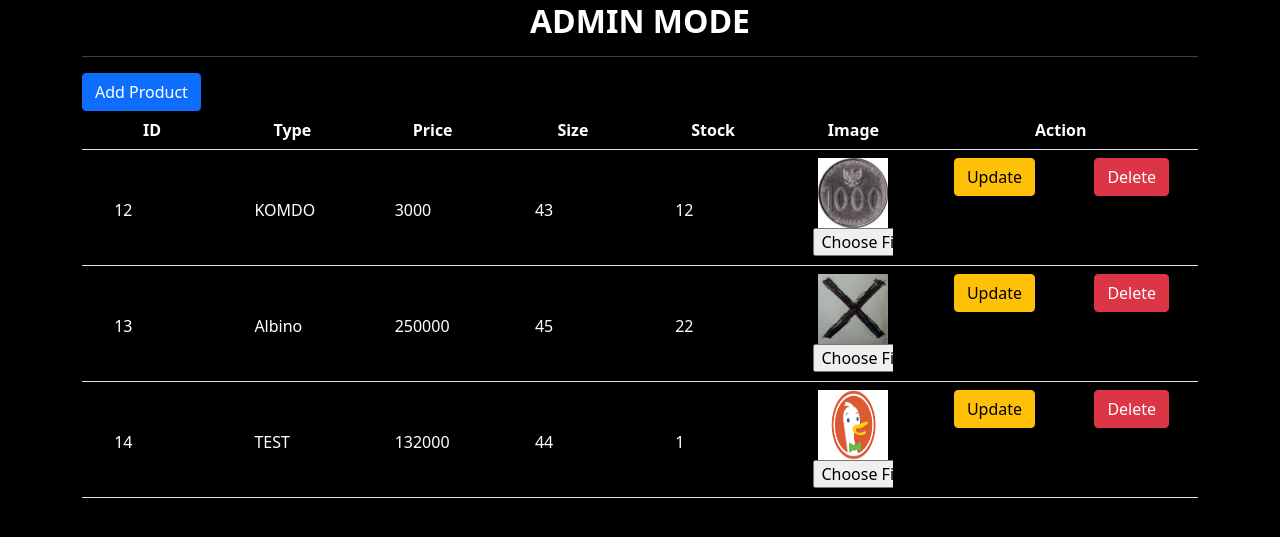
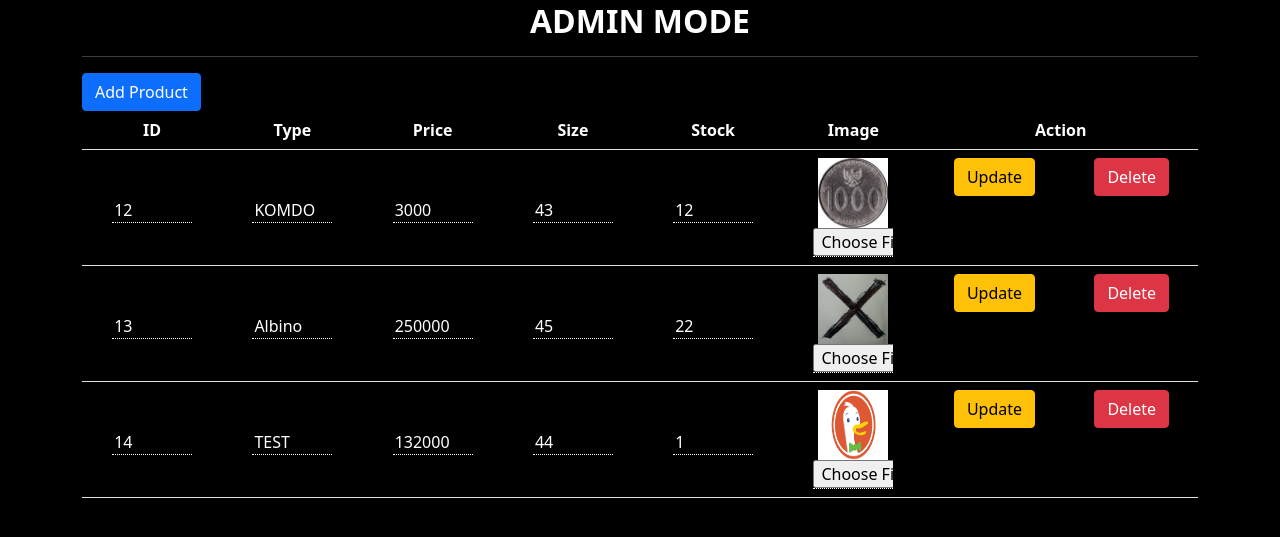
Before and after one commit to farhanaltariq/php_marketplace, a PHP site: page /admin.php in a window 1280 px wide. Shown: the part 64-601 px from the top of the page. Run offline with PHP 8.4, Linux system fonts and the light colour scheme; a user stored in the database is signed in; data comes from the database, SQL or seed files in the repository.

Commit message:
update admin view

```diff
--- a/admin.php
+++ b/admin.php
@@ -53,7 +53,7 @@
           while ($row = $result->fetch_assoc()){
             //field for update
             echo "<form method='POST'><tr>".
-                  "<td><input name='id' type='text' value='{$row['id']}'></td>".
+                  "<td><input type='text' value='{$row['id']}' disabled><input name='id' type='text' value='{$row['id']}' hidden></td>".
                   "<td><input name='tipe' type='text' value='{$row['tipe']}'></td>".
                   "<td><input name='harga' type='text' value='{$row['harga']}'</td>".
                   "<td><input name='ukuran' type='text' value='{$row['ukuran']}'</td>".
@@ -83,7 +83,7 @@
     color: white;
       width: 80px;
       border: none;
-      border-bottom: 1px dotted black;
+      border-bottom: 1px dotted white;
       background-color: black;
       margin-top: 40px;
       margin-bottom: 0px;
```
